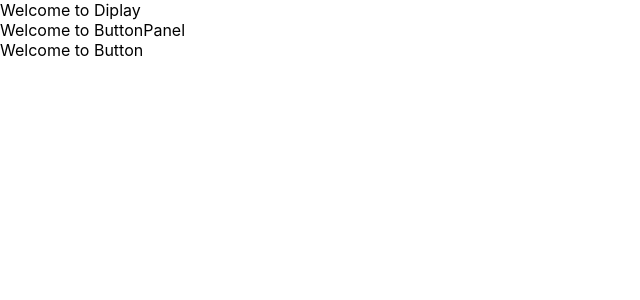
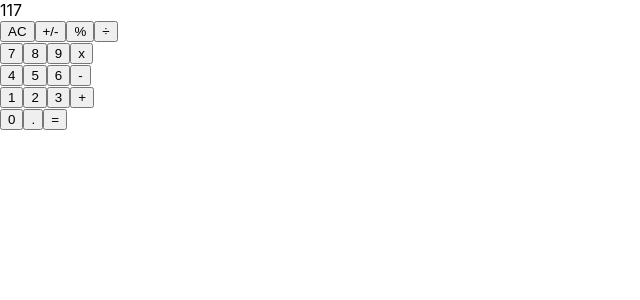
Before and after one commit to Samuca-sys/calculator, a React (Create React App) app: page / in a window 1280 px wide. Shown: the top 300 px of the page, without its empty margins (0-640 px from the left). Built offline with nearby package versions, Linux system fonts and the light colour scheme.

Commit message:
ci: make into dynamic components - props

```diff
--- a/src/components/App.js
+++ b/src/components/App.js
@@ -1,14 +1,11 @@
 import Display from "./Display";
 import ButtonPanel from "./ButtonPannel";
 
-function App() {
+export default function App() {
   return (
     <div className="App">
-      <Display />
+      <Display  value="117"/>
       <ButtonPanel />
-
     </div>
   );
 }
-
-export default App;
--- a/src/components/Button.js
+++ b/src/components/Button.js
@@ -1,9 +1,14 @@
 import React from 'react';
+import PropTypes from 'prop-types';
 
 export default class Button extends React.Component {
   render () {
     return (
-      <div>Welcome to Button</div>
+      <button>{this.props.name}</button>
     )
   }
 }
+
+Button.propTypes = {
+  name: PropTypes.string //assign strint to props called name
+};
--- a/src/components/ButtonPannel.js
+++ b/src/components/ButtonPannel.js
@@ -4,10 +4,37 @@
 export default class ButtonPanel extends React.Component {
   render () {
     return (
-      <div>Welcome to ButtonPanel
-        <Button />
+      <div>
+        <div>
+          <Button name="AC"/>
+          <Button name="+/-"/>
+          <Button name="%"/>
+          <Button name="÷"/>
+        </div>
+        <div>
+          <Button name="7"/>
+          <Button name="8"/>
+          <Button name="9"/>
+          <Button name="x"/>
+        </div>
+        <div>
+          <Button name="4"/>
+          <Button name="5"/>
+          <Button name="6"/>
+          <Button name="-"/>
+        </div>
+        <div>
+          <Button name="1"/>
+          <Button name="2"/>
+          <Button name="3"/>
+          <Button name="+"/>
+        </div>
+        <div>
+          <Button name="0"/>
+          <Button name="."/>
+          <Button name="="/>
+        </div>
       </div>
-
     )
   }
 }
--- a/src/components/Display.js
+++ b/src/components/Display.js
@@ -1,9 +1,16 @@
 import React from 'react';
+import PropTypes from 'prop-types'
 
-export default class Diplay extends React.Component {
+export default class Display extends React.Component {
   render () {
     return (
-      <div>Welcome to Diplay</div>
+      <div>
+        <div>{this.props.value}</div>
+      </div>
     )
   }
 }
+
+Display.propTypes = {
+  value: PropTypes.string
+};
```
